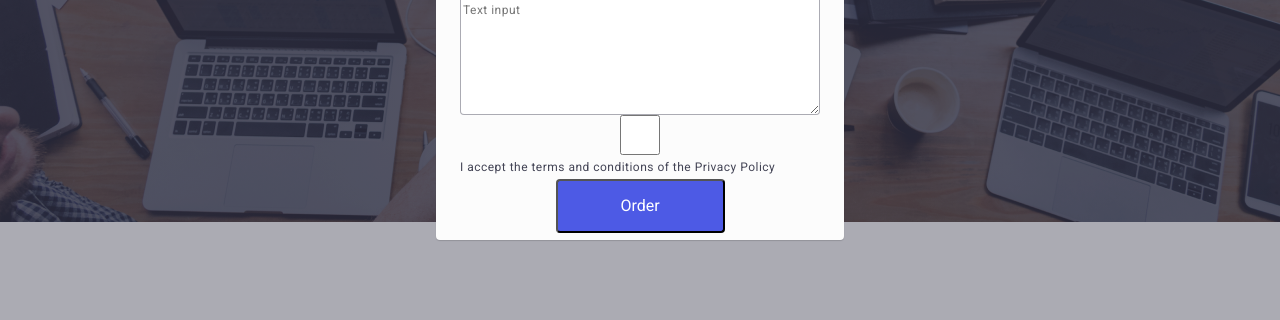
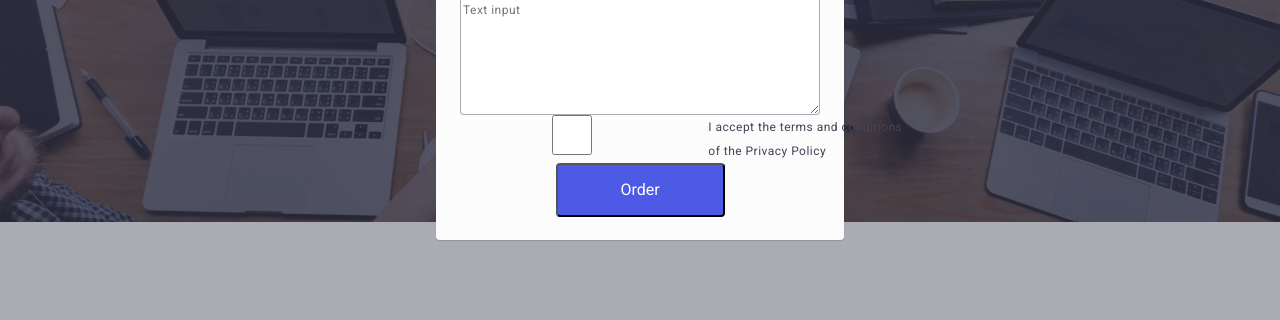
Before and after one commit to alicjapol/goit-markup-hw-06, a plain HTML site: page index.html in a window 1280 px wide. Both pictures are taken after a click on the button "Order Service". Shown: the part 452-772 px from the top of the page. Drawn offline with Linux system fonts and the light colour scheme.

Commit message:
checkbox

```diff
--- a/css/styles.css
+++ b/css/styles.css
@@ -663,6 +663,11 @@ background-color: var(--iris);
 
 }
 
+.checkbox-flex {
+  display: flex;
+  flex-direction: row;
+  margin: 0 auto;
+}
 
 
 .is-hidden {
--- a/index.html
+++ b/index.html
@@ -76,8 +76,9 @@
                   <label>
                     Comment</label>
                     <textarea name="comment" placeholder="Text input" class="comment"></textarea>
+                    <div class="checkbox-flex">
                     <input name="terms" id="terms" type="checkbox" />
-                    <label for="terms">I accept the terms and conditions of the Privacy Policy</label>
+                    <label for="terms">I accept the terms and conditions of the Privacy Policy</label></div>
                   <button type="submit">Order</button>
                 </label>
               </form>
```
